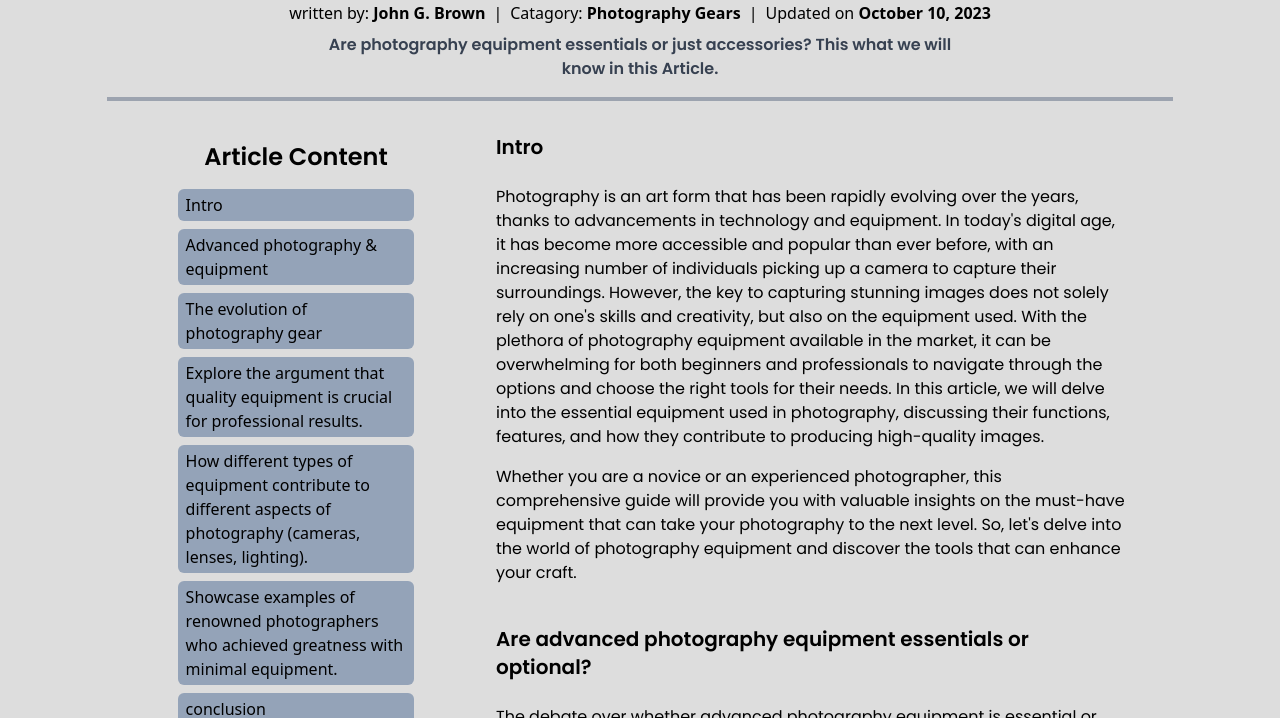
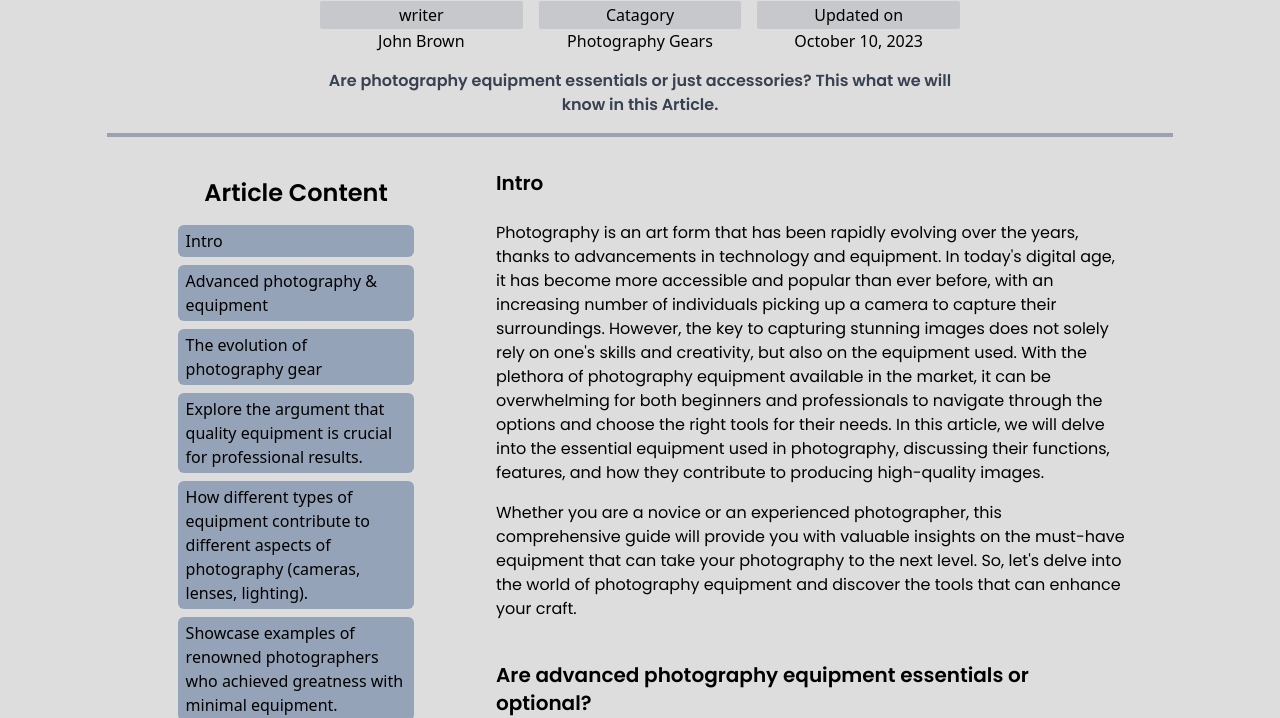
Before and after one commit to Hasanain-Jaafar/Pixelgraphy, a website: page dist/Blogs/blog001.html in a window 1280 px wide. Shown: the part 382-1100 px from the top of the page. Drawn offline with Linux system fonts and the light colour scheme.

Commit message:
update blog layout

```diff
--- a/dist/Blogs/blog001.html
+++ b/dist/Blogs/blog001.html
@@ -105,17 +105,22 @@
       <header class="flex flex-col items-center my-4">
         <div class="w-full h-[215px] overflow-hidden">
           <!--Header image -->
-          <img src="../img/Blogs/blog001.jpg" class="object-cover mx-auto">
+          <img src="../img/Blogs/blog001.jpg" class="w-1/2 object-cover mx-auto">
         </div>
-        <h1 class="text-2xl font-Poppins py-4 font-semibold">Equipments in photography</h1>
-        <div class="flex flex-row justify-center mx-auto gap-2 items-center w-11/12 md:w-9/12">
-          <span class="py-2">
-            written by: <span class="font-semibold ">John G. Brown</span>
-          </span>
-          <span>|</span>
-          <span>Catagory: <span class="font-semibold">Photography Gears</span></span>
-          <span>|</span>
-          <time datetime="2023-10-10">Updated on <span class="font-semibold">October 10, 2023</span></time>
+        <h1 class="text-2xl font-Poppins py-4 font-semibold md:text-4xl">Equipments in photography</h1>
+        <div class="flex flex-row justify-center mx-auto mb-4 gap-4 items-center w-[98%] md:w-[70%] lg:w-[50%]">
+          <div class="w-1/3 flex flex-col self-start text-center items-center ">
+            <h4 class="w-full bg-gray-500/20 py-0.5 px-2 rounded-sm">writer</h4>
+            <h3 class=""> John Brown</h3>
+          </div>
+          <div class="w-1/3 flex flex-col self-start text-center items-center ">
+            <h4 class="w-full bg-gray-500/20 py-0.5 px-2 rounded-sm">Catagory</h4>
+            <h3 class="">Photography Gears</h3>
+          </div>
+          <div class="w-1/3 flex flex-col self-start text-center items-center ">
+            <h4 class="w-full bg-gray-500/20 py-0.5 px-2 rounded-sm">Updated on</h4>
+            <h3 class="">October 10, 2023</h3>
+          </div>
         </div>
         <p class="w-11/12 text-center text-gray-700 font-Poppins font-semibold md:w-1/2">
           Are photography equipment essentials or just accessories?
```
Also changed, not shown: dist/style.css.
